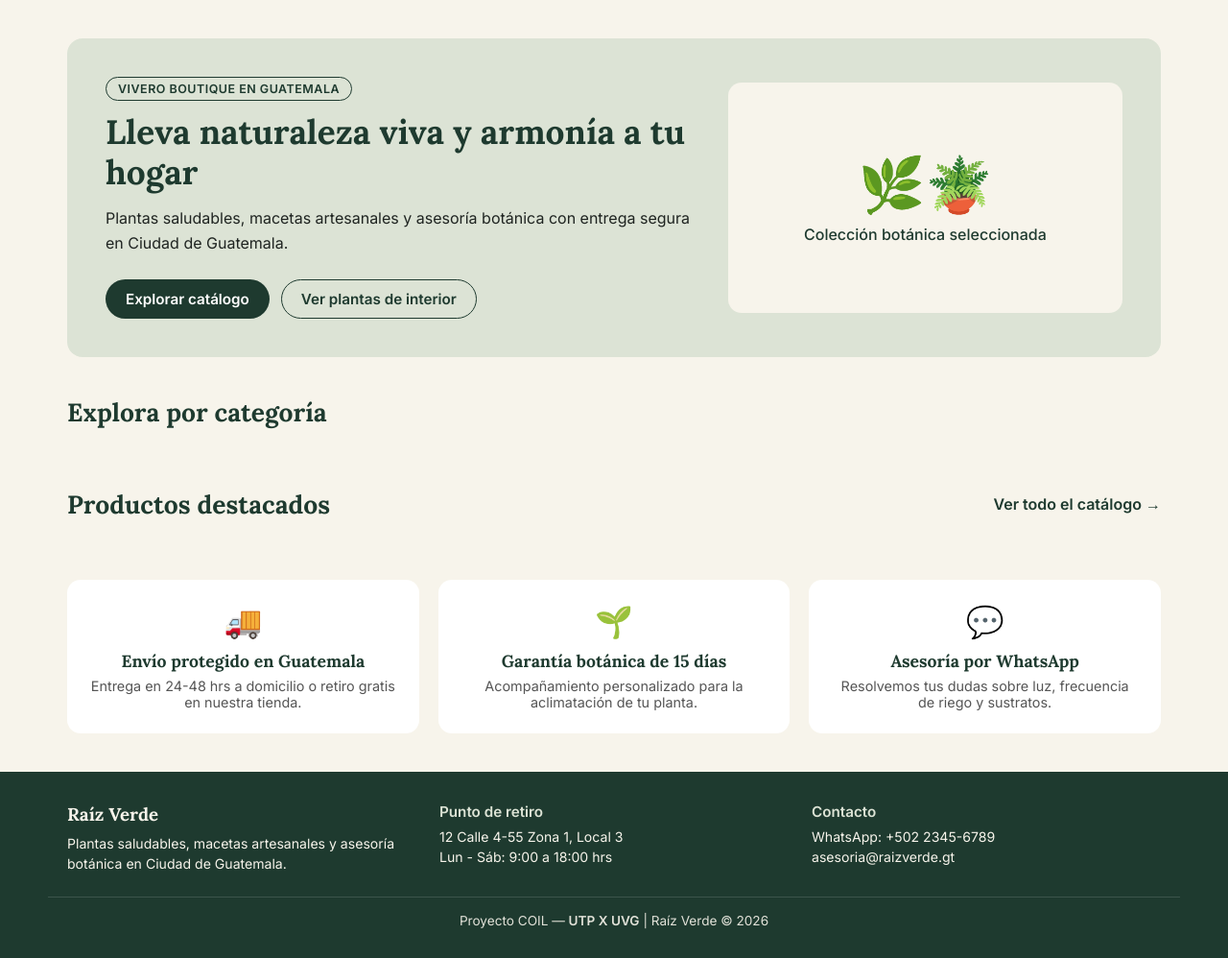
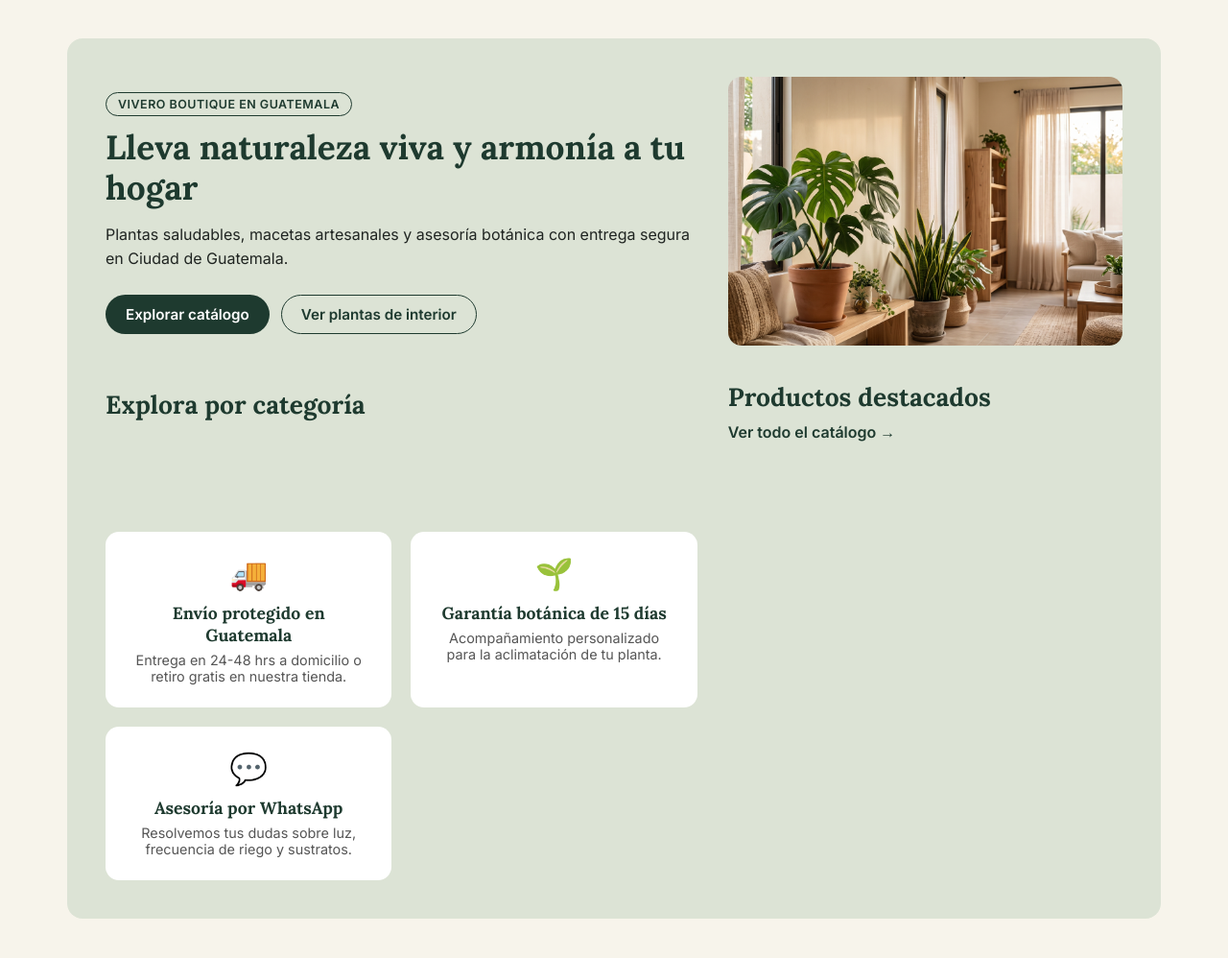
Before and after one commit to dionel965/raiz-verde, a Django app: page / in a window 1280 px wide. Shown: the part 58-1056 px from the top of the page at 96% size. Run offline with Django 5.2, Linux system fonts and the light colour scheme; data that the repository does not hold is empty.

Commit message:
feat: actualizar vista de inicio con imagen hero y ajustes del proyecto

```diff
--- a/templates/tienda/inicio.html
+++ b/templates/tienda/inicio.html
@@ -1,4 +1,5 @@
 {% extends 'base.html' %}
+{% load static %}
 
 {% block title %}Inicio | Raíz Verde{% endblock %}
 
@@ -18,13 +19,9 @@
                 <a href="{% url 'catalogo' %}?categoria=1" class="btn-secundario">Ver plantas de interior</a>
             </div>
         </div>
-        <div class="hero-visual">
-            <div class="hero-imagen-placeholder">
-                <span class="hero-emoji">🌿🪴</span>
-                <p>Colección botánica seleccionada</p>
-            </div>
-        </div>
-    </section>
+     <div class="hero-visual">
+    <img src="{% static 'img/hero-raiz-verde.jpg' %}" alt="Colección botánica seleccionada" style="width: 100%; height: 280px; object-fit: cover; border-radius: 14px;">
+</div>
 
     <!-- Explora por Categoría -->
     <section class="seccion-bloque">
```
Also changed, not shown: readme_md.md (added), static/img/hero-raiz-verde.jpg (added).
